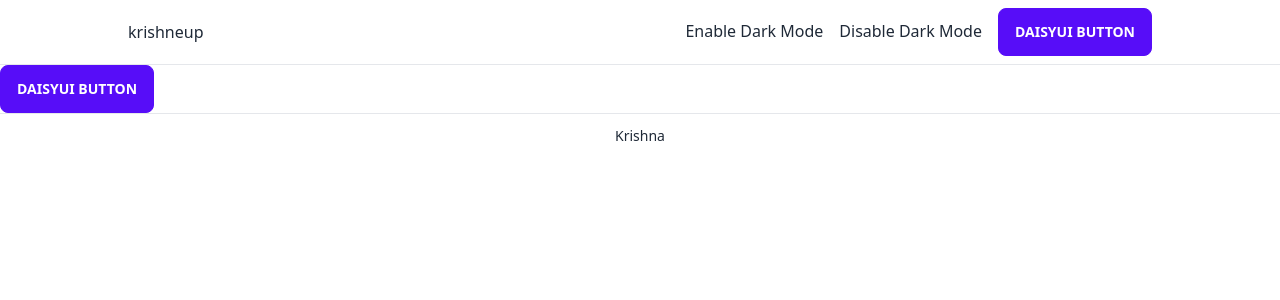
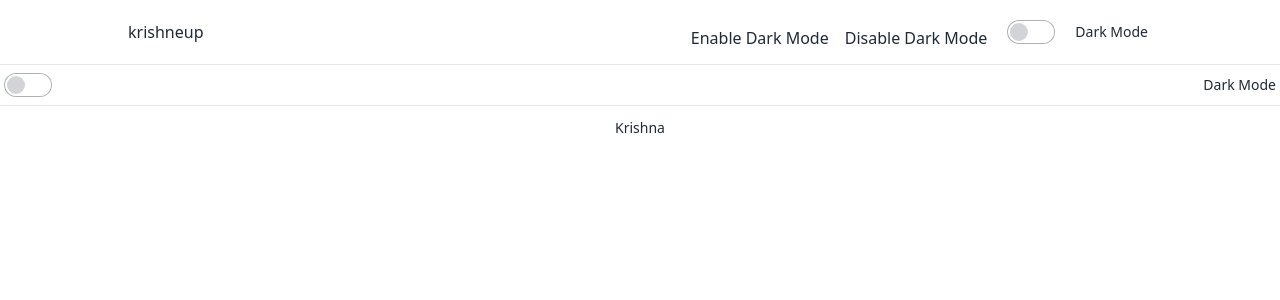
Before and after one commit to davecook88/Thrive_BE_public, a Next.js app: page /components/toggle in a window 1280 px wide. Shown: the top 300 px of the page. Built offline with nearby package versions, Linux system fonts and the light colour scheme.

Commit message:
toggle button

```diff
--- a/pages/components/toggle.tsx
+++ b/pages/components/toggle.tsx
@@ -1,22 +1,18 @@
-import React, {useState} from 'react'
+import React, { useState } from "react";
 
 const Toggle = () => {
   const [checked, setChecked] = useState<boolean>(true);
 
-    return (
-        <>
-          {/* <label>
-      <input type="checkbox"
-        defaultChecked={checked}
-        onChange={() => setChecked(!checked)}
-      />
-      Check Me!
-    </label> */}
+  return (
+    <>
+      <div className="form-control">
+        <label className="cursor-pointer label space-x-5">
+          <input type="checkbox" className="toggle toggle-secondary" />
+          <span className="label-text">Dark Mode</span>
+        </label>
+      </div>
+    </>
+  );
+};
 
-<button className="btn btn-primary">DaisyUI Button</button>
-
-        </>
-    )
-}
-
-export default Toggle
+export default Toggle;
```
